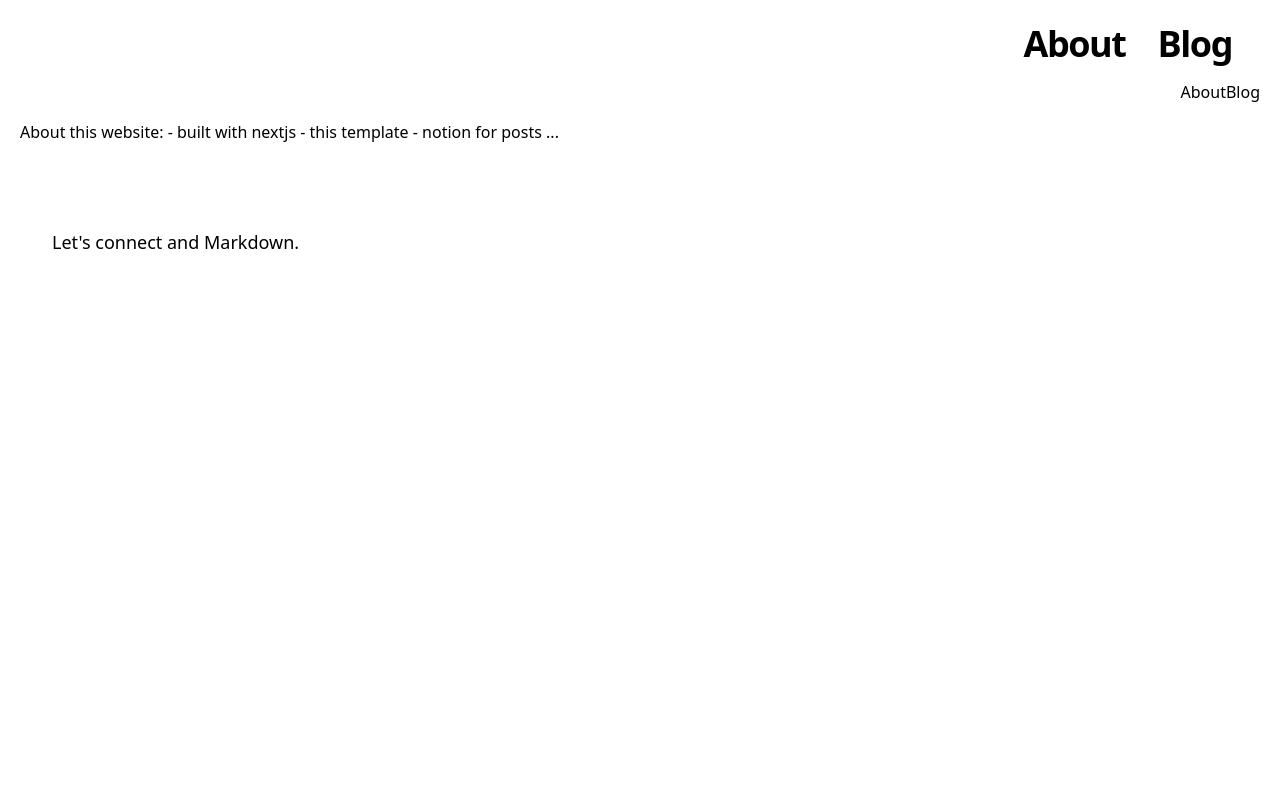
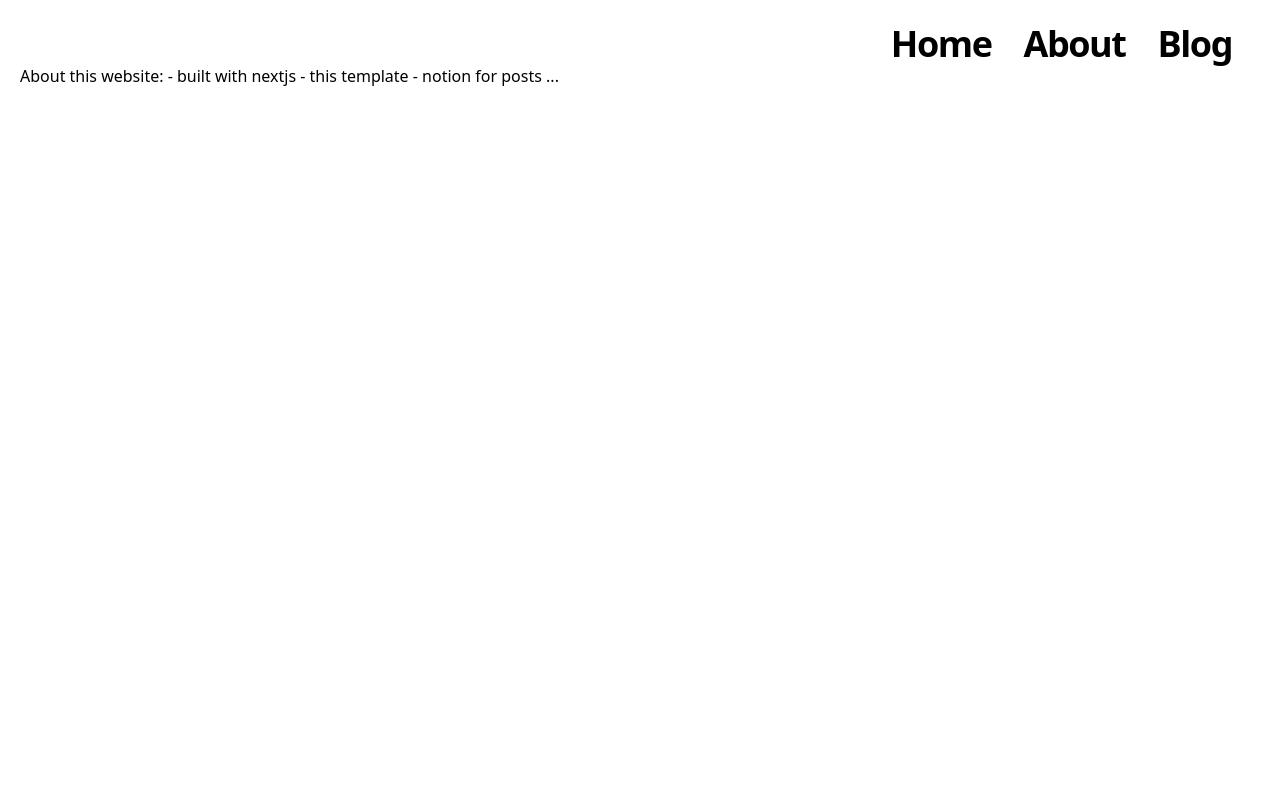
Before and after one commit to adriankast/nextjs-homepage, a Next.js app: page /about in a window 1280 px wide. Shown: the top 800 px of the page. Built offline with nearby package versions, Linux system fonts and the light colour scheme.

Commit message:
further about add home nav

```diff
--- a/components/header.js
+++ b/components/header.js
@@ -5,6 +5,11 @@ export default function Header() {
     <header>
       <nav>
         <div className="flex justify-end gap-8 pt-6 pr-12 text-2xl md:text-4xl font-bold tracking-tight md:tracking-tighter leading-tight">
+          <div>
+            <Link href={`/`}>
+              <a className="hover:underline">Home</a>
+            </Link>
+          </div>
           <div>
             <Link href={`/about`}>
               <a className="hover:underline">About</a>
--- a/pages/about.js
+++ b/pages/about.js
@@ -1,36 +1,16 @@
-import Container from '../components/container'
-import MoreStories from '../components/more-stories'
-import HeroPost from '../components/hero-post'
-import Intro from '../components/intro'
-import Layout from '../components/layout'
-import Head from 'next/head'
-import { CMS_NAME } from '../lib/constants'
-import Link from "next/link"
+import Head from "next/head";
+import Container from "../components/container";
 
 export default function Index() {
   return (
     <>
-        <Head>
-          <title>About 👋</title>
-        </Head>
-        <Container>
-        <div className='flex py-4 justify-end'>
-          <div>
-            <Link href={`/about`} className="underline">
-              About
-            </Link>
-            <Link href={`/posts`}>
-              Blog
-            </Link>
-          </div>
-        </div>
-        About this website:
-        - built with nextjs
-        - this template
-        - notion for posts
-        ...
-          <Intro />
-        </Container>
+      <Head>
+        <title>About 🧐</title>
+      </Head>
+      <Container>
+        About this website: - built with nextjs - this template - notion for
+        posts ...
+      </Container>
     </>
-  )
+  );
 }
```
